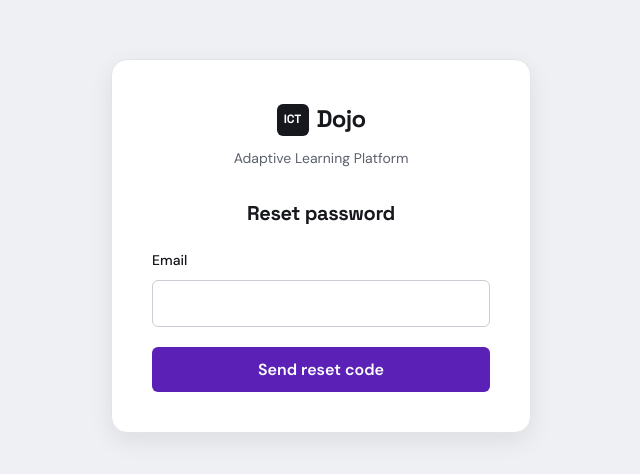
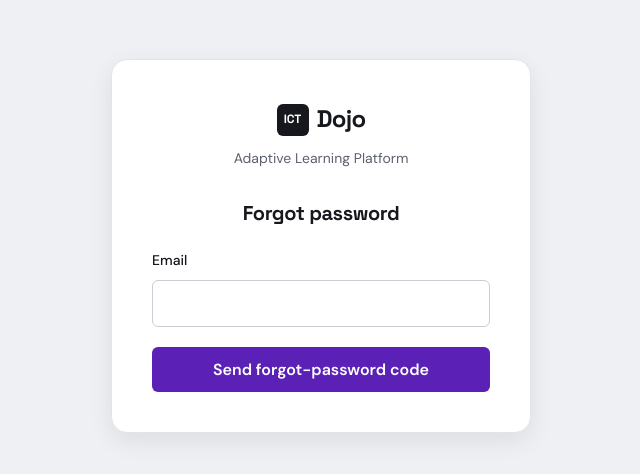
Before and after one commit to dorson755/ict-dojo, a Next.js app: page /reset-password in a window 1280 px wide. Shown: the part 154-628 px from the top of the page, without its empty margins (319-959 px from the left). Built offline with nearby package versions, Linux system fonts and the light colour scheme; no server answers.

Commit message:
fix: label cognito forgot password flow
Co-authored-by: factory-droid[bot] <138933559+factory-droid[bot]@users.noreply.github.com>

```diff
--- a/src/app/(auth)/login/page.tsx
+++ b/src/app/(auth)/login/page.tsx
@@ -209,7 +209,7 @@ function LoginForm() {
       </form>
 
       <div className={styles.footerText}>
-        <Link href="/reset-password" className={styles.authButton}>Reset password</Link>
+        <Link href="/reset-password" className={styles.authButton}>Forgot password</Link>
       </div>
 
       <div className={styles.divider}>or</div>
--- a/src/app/(auth)/reset-password/page.tsx
+++ b/src/app/(auth)/reset-password/page.tsx
@@ -40,13 +40,13 @@ export default function ResetPasswordPage() {
   if (done) return <><h2 className={styles.authFormTitle}>Password reset</h2><p className={styles.authDesc}>Your password has been updated.</p><Link className={styles.authButton} href="/login">Log in</Link></>;
 
   return <>
-    <h2 className={styles.authFormTitle}>Reset password</h2>
+    <h2 className={styles.authFormTitle}>{codeSent ? 'Enter your forgot-password code' : 'Forgot password'}</h2>
     {info && <div className={styles.infoMessage}>{info}</div>}
     {error && <div className={styles.errorMessage}>{error}</div>}
     {!codeSent ? (
       <form onSubmit={sendCode}>
         <div className="form-group"><label className="label" htmlFor="email">Email</label><input className="input" id="email" type="email" required value={email} onChange={(event) => setEmail(event.target.value)} /></div>
-        <button className={styles.authButton} disabled={loading}>{loading ? 'Sending...' : 'Send reset code'}</button>
+        <button className={styles.authButton} disabled={loading}>{loading ? 'Sending...' : 'Send forgot-password code'}</button>
       </form>
     ) : (
       <form onSubmit={submit}>
```
